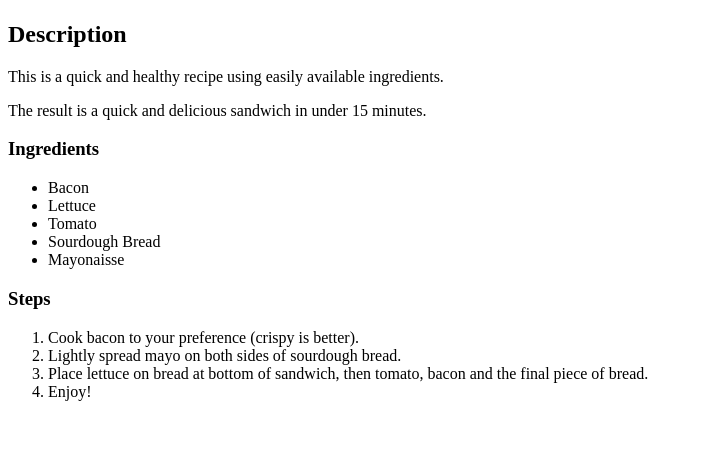
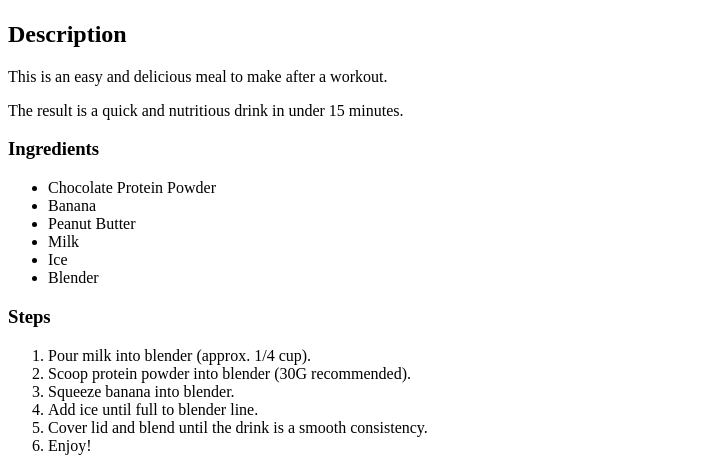
Before and after one commit to cowpatchmedia/odin-recipes, a plain HTML site: page recipes/chocoshake.html in a window 1280 px wide. Shown: the part 417-888 px from the top of the page, without its empty margins (0-703 px from the left). Before the commit the page ends 834 px from the top, so only its background shows below. Drawn offline with Linux system fonts and the light colour scheme.

Commit message:
Insert remaining recipe text to chocoshake.
Included ingredients and steps for chocoshake.

```diff
--- a/recipes/chocoshake.html
+++ b/recipes/chocoshake.html
@@ -8,22 +8,25 @@
 <body>
     <h1>Chocolate, PB, Banana Protein Shake</h1>
     <a href="../index.html">Home</a>
-    <p><img src="../recipe-links-and-images/chocoshake.jpg" alt="Picture of a BLT on a porcelain plate with bright red tomatoes and green lettuce."
+    <p><img src="../recipe-links-and-images/chocoshake.jpg" alt="Picture of brown milkshake in a small blender bottle on a table next to red headphones."
         height="300"></p>
         <h2>Description</h2>
-        <p>This is a quick and healthy recipe using easily available ingredients.</p>
-        <p>The result is a quick and delicious sandwich in under 15 minutes.</p>
+        <p>This is an easy and delicious meal to make after a workout.</p>
+        <p>The result is a quick and nutritious drink in under 15 minutes.</p>
         <h3>Ingredients</h3>
-            <ul><li>Bacon</li>
-            <li>Lettuce</li>
-            <li>Tomato</li>
-            <li>Sourdough Bread</li>
-            <li>Mayonaisse</li>
+            <ul><li>Chocolate Protein Powder</li>
+            <li>Banana</li>
+            <li>Peanut Butter</li>
+            <li>Milk</li>
+            <li>Ice</li>
+            <li>Blender</li>
             </ul>
         <h3>Steps</h3>
-        <ol><li>Cook bacon to your preference (crispy is better).</li>
-            <li>Lightly spread mayo on both sides of sourdough bread.</li>
-            <li>Place lettuce on bread at bottom of sandwich, then tomato, bacon and the final piece of bread.</li>
+        <ol><li>Pour milk into blender (approx. 1/4 cup).</li>
+            <li>Scoop protein powder into blender (30G recommended).</li>
+            <li>Squeeze banana into blender.</li>
+            <li>Add ice until full to blender line.</li>
+            <li>Cover lid and blend until the drink is a smooth consistency.</li>
             <li>Enjoy!</li>
         </ol>
 </body>
```
